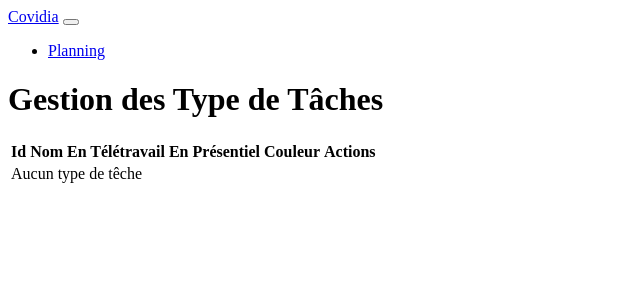
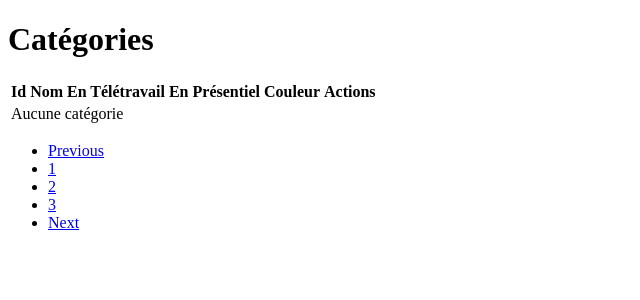
Before and after one commit to leodelmas/covidia, a Symfony app: template templates/pages/task_category/index.html.twig in a window 1280 px wide. Shown: the top 300 px of the page, without its empty margins (0-640 px from the left). Run offline with Twig, Linux system fonts and the light colour scheme; the template is opened without the code that fills it, so the values that code supplies are empty; some libraries are stand-ins or nearby versions.

Commit message:
[*] Front : amélioration globale du thème

```diff
--- a/assets/styles/profile.scss
+++ b/assets/styles/profile.scss
@@ -20,11 +20,6 @@
 
 .user-card-full .user-profile {
   border-radius: 5px 0 0 5px
-}
-
-.bg-c-lite-green {
-  background: -webkit-gradient(linear, left top, right top, from(#f29263), to(#ee5a6f));
-  background: linear-gradient(to right, #ee5a6f, #f29263)
 }
 
 .user-profile {
--- /dev/null
+++ b/assets/styles/security.scss
@@ -0,0 +1,5 @@
+@import "~bootstrap/scss/bootstrap";
+
+body {
+  background-color: $primary;
+}
--- a/src/Controller/PlanningController.php
+++ b/src/Controller/PlanningController.php
@@ -7,9 +7,6 @@ use Symfony\Bundle\FrameworkBundle\Controller\AbstractController;
 use Symfony\Component\HttpFoundation\Response;
 use Symfony\Component\Routing\Annotation\Route;
 
-/**
- * @Route("/planning")
- */
 class PlanningController extends AbstractController {
 
     /**
--- a/templates/base.html.twig
+++ b/templates/base.html.twig
@@ -7,31 +7,29 @@
     {{ encore_entry_link_tags('app') }}
     {% block stylesheets %}{% endblock %}
 </head>
-<body>
-<nav class="navbar navbar-expand-lg navbar-light bg-light">
-    <a class="navbar-brand" href="{{ path('home') }}">Covidia</a>
+<body class="bg-light">
+{% if app.user %}
+    <nav class="navbar navbar-expand-lg navbar-light bg-white shadow-sm">
+        <a class="navbar-brand" href="{{ path('planning.index') }}">Covidia</a>
         <button class="navbar-toggler" type="button" data-bs-toggle="collapse" data-bs-target="#navbarNavDropdown"
                 aria-controls="navbarNavDropdown" aria-expanded="false" aria-label="Toggle navigation">
             <span class="navbar-toggler-icon"></span>
         </button>
         <div class="collapse navbar-collapse" id="navbarNavDropdown">
             <ul class="navbar-nav mr-auto">
-            <li class="nav-item">
-                <a class="nav-link" href="{{ path('planning.index') }}">Planning</a>
-            </li>
                 {% if app.user and is_granted('ROLE_ADMIN') %}
                     <li class="nav-item dropdown">
-                    <a class="nav-link dropdown-toggle" href="#" id="navbarDropdownAdmin" role="button" data-toggle="dropdown" aria-haspopup="true" aria-expanded="false">Administration</a>
+                        <a class="nav-link dropdown-toggle" href="#" id="navbarDropdownAdmin" role="button"
+                           data-toggle="dropdown" aria-haspopup="true" aria-expanded="false">Administration</a>
                         <div class="dropdown-menu" aria-labelledby="navbarDropdownAdmin">
                             <a class="dropdown-item" href="{{ path('user.index') }}">Utilisateurs</a>
                             <a class="dropdown-item" href="{{ path('job.index') }}">Emplois</a>
-                        <a class="dropdown-item" href="{{ path('task_category.index') }}">Type de tâches</a>
+                            <a class="dropdown-item" href="{{ path('task_category.index') }}">Catégories</a>
                             <a class="dropdown-item" href="{{ path('stats.index') }}">Statistiques</a>
                         </div>
                     </li>
                 {% endif %}
             </ul>
-        {% if app.user %}
             <ul class="navbar-nav">
                 <li class="nav-item">
                     <a class="nav-link" href="{{ path('user.profile') }}"><i class="fas fa-user"></i></a>
@@ -43,9 +41,9 @@
                     <a href="{{ path('logout') }}" class="nav-link">Se déconnecter</a>
                 </li>
             </ul>
-        {% endif %}
         </div>
     </nav>
+{% endif %}
 {% block body %}{% endblock %}
 {{ encore_entry_script_tags('app') }}
 {% block javascripts %}{% endblock %}
--- /dev/null
+++ b/templates/pages/_partials/pagination.html.twig
@@ -0,0 +1,9 @@
+<nav aria-label="Page navigation example">
+    <ul class="pagination mb-0">
+        <li class="page-item"><a class="page-link" href="#">Previous</a></li>
+        <li class="page-item"><a class="page-link" href="#">1</a></li>
+        <li class="page-item"><a class="page-link" href="#">2</a></li>
+        <li class="page-item"><a class="page-link" href="#">3</a></li>
+        <li class="page-item"><a class="page-link" href="#">Next</a></li>
+    </ul>
+</nav>
--- a/templates/pages/stats/index.html.twig
+++ b/templates/pages/stats/index.html.twig
@@ -10,7 +10,7 @@
             <input value="{{ month }}" type="month" />
             <button class="btn btn-primary" onclick="location.href='?month={{ nextMonth }}';"><i class="fas fa-angle-right"></i></button>
         </div>
-        <div class="accordion list-group mb-4" id="accordionStats">
+        <div class="accordion list-group mb-4 shadow" id="accordionStats">
             <li class="list-group-item">
                 <div id="headingOne">
                     <button class="btn btn-block d-flex w-100 justify-content-between" type="button" data-toggle="collapse" data-target="#collapseOne" aria-expanded="true" aria-controls="collapseOne">
--- a/templates/pages/task_category/index.html.twig
+++ b/templates/pages/task_category/index.html.twig
@@ -1,12 +1,12 @@
 {% extends 'base.html.twig' %}
 
-{% block title %}Gestion des Type de Tâches{% endblock %}
+{% block title %}Catégories{% endblock %}
 
 {% block body %}
-<div class="container">
- <h1>Gestion des Type de Tâches</h1>
+<div class="container mt-4">
+ <h1 class="h4 mb-2">Catégories</h1>
      {{ include('pages/_partials/messages.html.twig') }}
-    <table class="table table-striped">
+    <table class="table table-striped table-borderless bg-white shadow rounded">
             <thead>
             <tr>
                 <th>Id</th>
@@ -38,13 +38,15 @@
             </tr>
         {% else %}
             <tr>
-                <td colspan="5">Aucun type de têche</td>
+                <td colspan="5">Aucune catégorie</td>
             </tr>
         {% endfor %}
         </tbody>
     </table>
-
-    <a href="{{ path('task_category.new') }}" class="btn btn-primary"><i class="fas fa-plus"></i></a>
+    <div class="d-flex justify-content-between">
+        <a href="{{ path('task_category.new') }}" class="btn btn-primary"><i class="fas fa-plus"></i></a>
+        {{ include('pages/_partials/pagination.html.twig') }}
+    </div>
 </div>
 
 {% endblock %}
--- a/templates/pages/user/profile.html.twig
+++ b/templates/pages/user/profile.html.twig
@@ -8,12 +8,12 @@
 
 {% block body %}
     <div class="container mt-4">
-        <h1>Votre profil</h1>
+        <h1 class="h4 mb-2">Profil</h1>
             <div class="row d-flex justify-content-center">
                 <div class="col-12">
                     <div class="card user-card-full">
                         <div class="row m-l-0 m-r-0">
-                            <div class="col-sm-4 bg-c-lite-green user-profile">
+                            <div class="col-sm-4 bg-primary user-profile">
                                 <div class="card-block text-center text-white">
                                     <div class="m-b-25"><img src="https://img.icons8.com/bubbles/100/000000/user.png" class="img-radius" alt="User-Profile-Image"></div>
                                     <h6 class="f-w-600">{{ user.firstname }} {{ user.lastname }}</h6>
--- a/webpack.config.js
+++ b/webpack.config.js
@@ -26,6 +26,7 @@ Encore
     .addEntry('taskForm', './assets/scripts/taskForm.js')
     .addEntry('workTimeForm', './assets/scripts/workTimeForm.js')
     .addStyleEntry('profile', './assets/styles/profile.scss')
+    .addStyleEntry('security', './assets/styles/security.scss')
 
     // enables the Symfony UX Stimulus bridge (used in assets/bootstrap.js)
     .enableStimulusBridge('./assets/controllers.json')
```
Also changed, not shown: src/Controller/HomeController.php (deleted, +0 -18 lines), templates/pages/job/index.html.twig (+13 -7 lines), templates/pages/planning/index.html.twig (+21 -13 lines), templates/pages/planning/task/index.html.twig (+5 -4 lines), templates/pages/planning/workTime/index.html.twig (+5 -4 lines), templates/pages/user/index.html.twig (+8 -5 lines), templates/security/login.html.twig (+23 -3 lines), templates/security/validation.html.twig (+20 -4 lines). Lines whose indentation alone changed are shown as unchanged.
